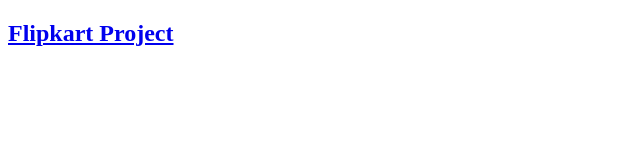
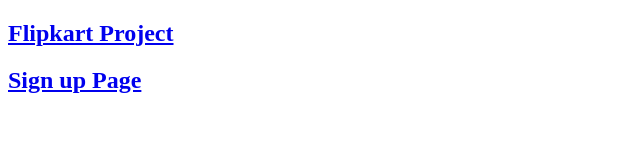
Before and after one commit to shresthgupta9/HtmlCssJsVanilla, a plain HTML site: page index.html in a window 1280 px wide. Shown: the whole page, without its empty margins (0-640 px from the left). Drawn offline with Linux system fonts and the light colour scheme.

Commit message:
Update index.html

```diff
--- a/index.html
+++ b/index.html
@@ -11,6 +11,7 @@
 <body>
     <div>
         <h2><a href="Flipkart Project/index.html">Flipkart Project</a></h2>
+        <h2><a href="Sign up Page/index.html">Sign up Page</a></h2>
     </div>
 
 </body>
```
